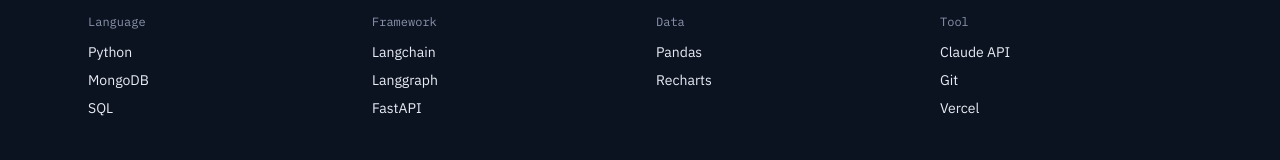
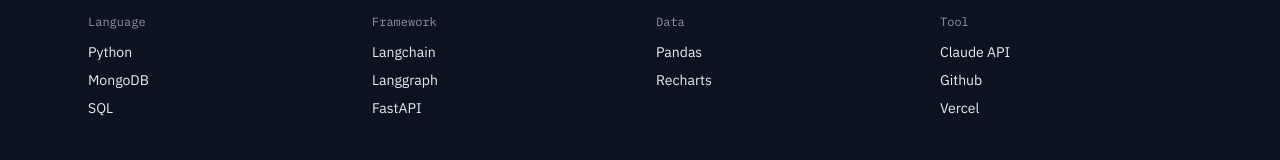
Before and after one commit to DeepikaPede/Portfolio, a React (Vite) app: page / in a window 1280 px wide. Shown: the part 1866-2026 px from the top of the page. Built offline with nearby package versions, Linux system fonts and the light colour scheme.

Commit message:
Update portfolio.ts

```diff
--- a/src/data/portfolio.ts
+++ b/src/data/portfolio.ts
@@ -21,7 +21,6 @@
     "I build end-to-end AI and data solutions that transform complex information into actionable intelligence, scalable applications, and measurable business impact",
   email: "pededeepika@gmail.com", // TODO: replace
   github: "https://github.com/DeepikaPede", // TODO: replace
-
   about:
     "I am a Senior Associate [Data Science]  professional with 3+ years of experience building end-to-end AI solutions that transform complex data into actionable intelligence and business value.Building intelligent AI and data solutions that connect information, automation, and decision-making to create measurable business impact.",
 };
@@ -73,6 +72,6 @@
   { name: "Pandas", category: "Data" },
   { name: "Recharts", category: "Data" },
   { name: "Claude API", category: "Tool" },
-  { name: "Git", category: "Tool" },
+  { name: "Github", category: "Tool" },
   { name: "Vercel", category: "Tool" },
 ];
```
